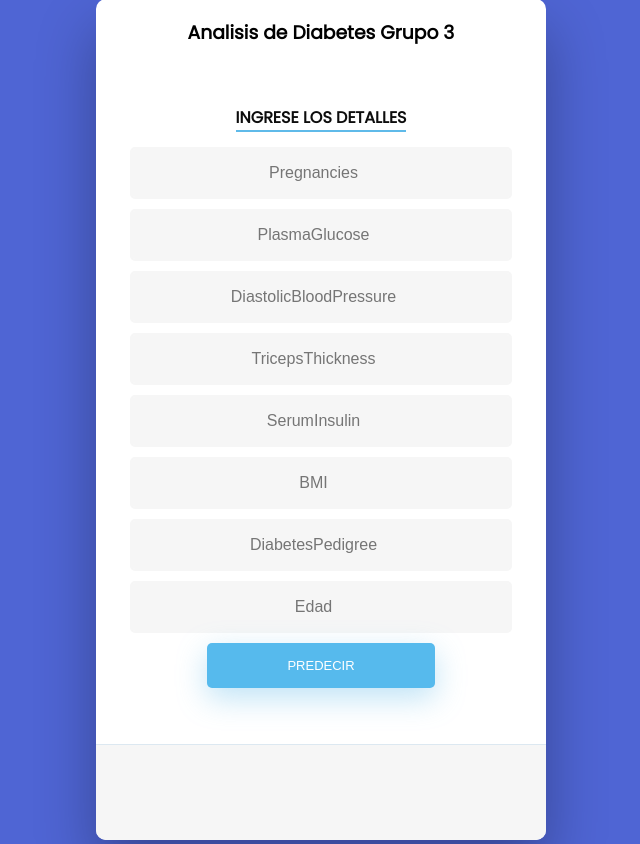
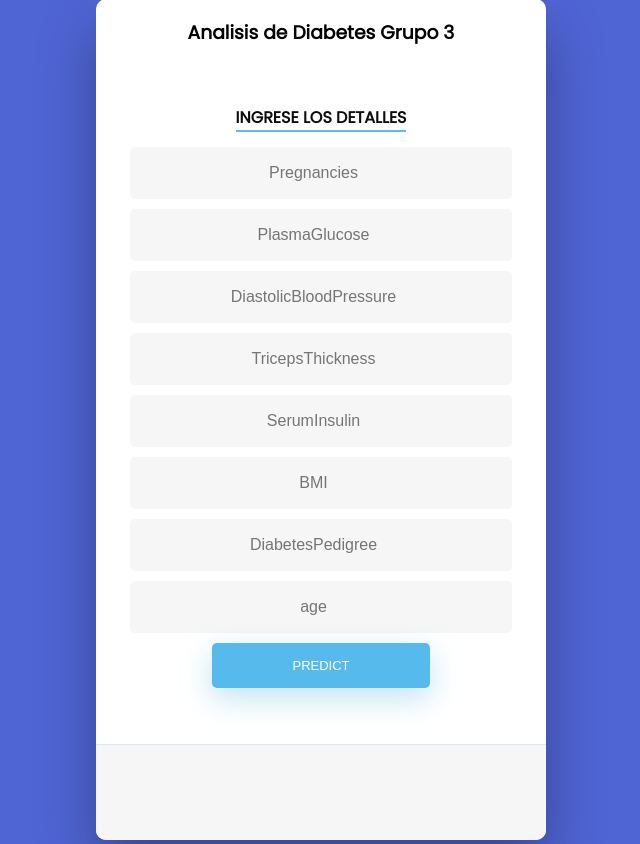
Before and after one commit to mandox/mlops-final, a Flask app: page / in a window 1280 px wide. Shown: the part 29-873 px from the top of the page, without its empty margins (319-959 px from the left). Run offline with Flask 2, Linux system fonts and the light colour scheme.

Commit message:
Update index.html

```diff
--- a/web_apps/templates/index.html
+++ b/web_apps/templates/index.html
@@ -21,9 +21,9 @@
         <input required type="number" id="seruminsulin" class="fadeIn second" name="seruminsulin" placeholder="SerumInsulin">
         <input required type="number" step="any" id="bmi" class="fadeIn second" name="bmi" placeholder="BMI">
         <input required type="number" step="any" id="diabetespedigree" class="fadeIn second" name="diabetespedigree" placeholder="DiabetesPedigree">
-        <input required type="number" id="age" class="fadeIn second" name="age" placeholder="Edad">
+        <input required type="number" id="age" class="fadeIn second" name="age" placeholder="age">
 
-        <input required type="submit" class="fadeIn fourth" value="Predecir">
+        <input required type="submit" class="fadeIn fourth" value="Predict">
 
       </form>
 
```
